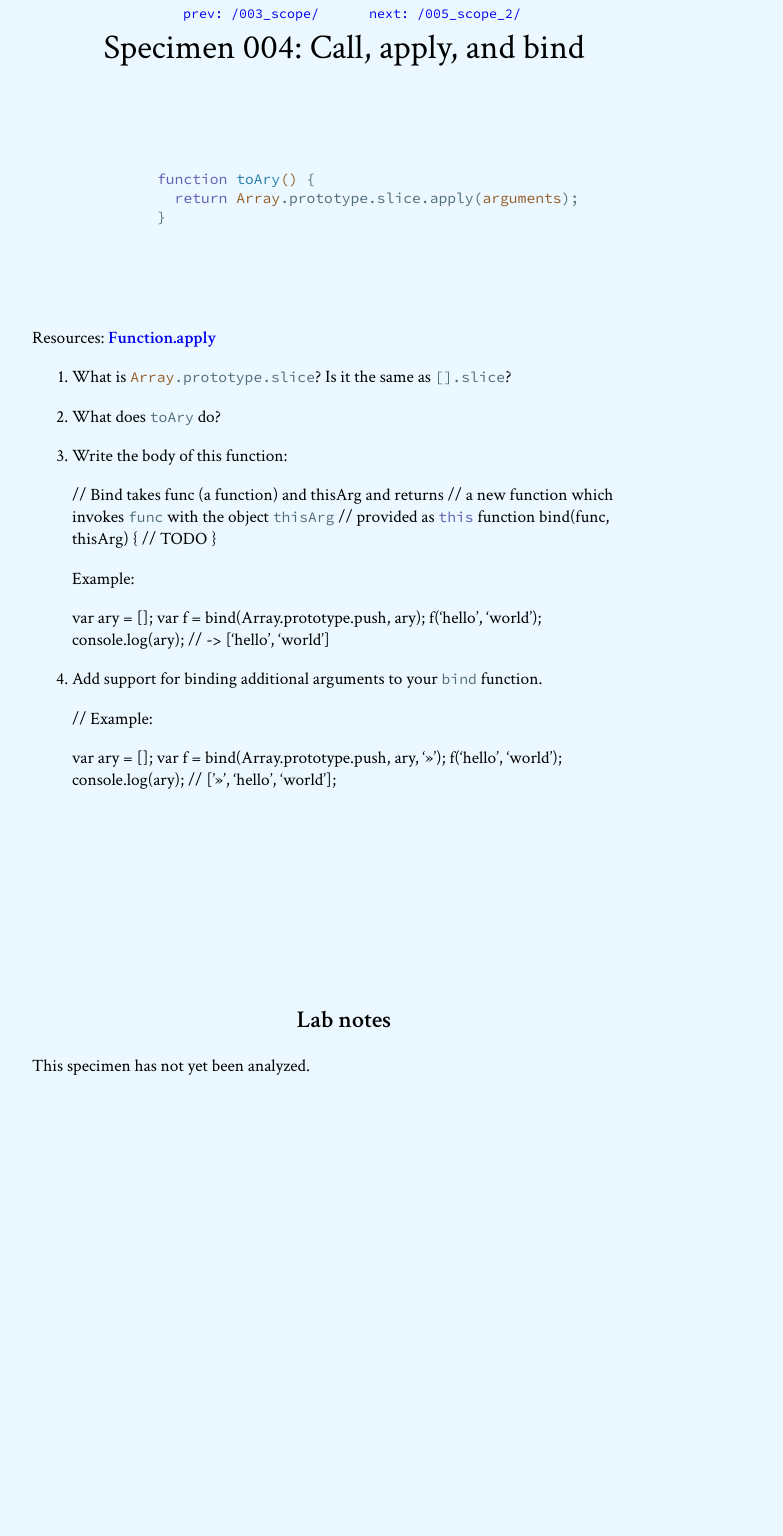
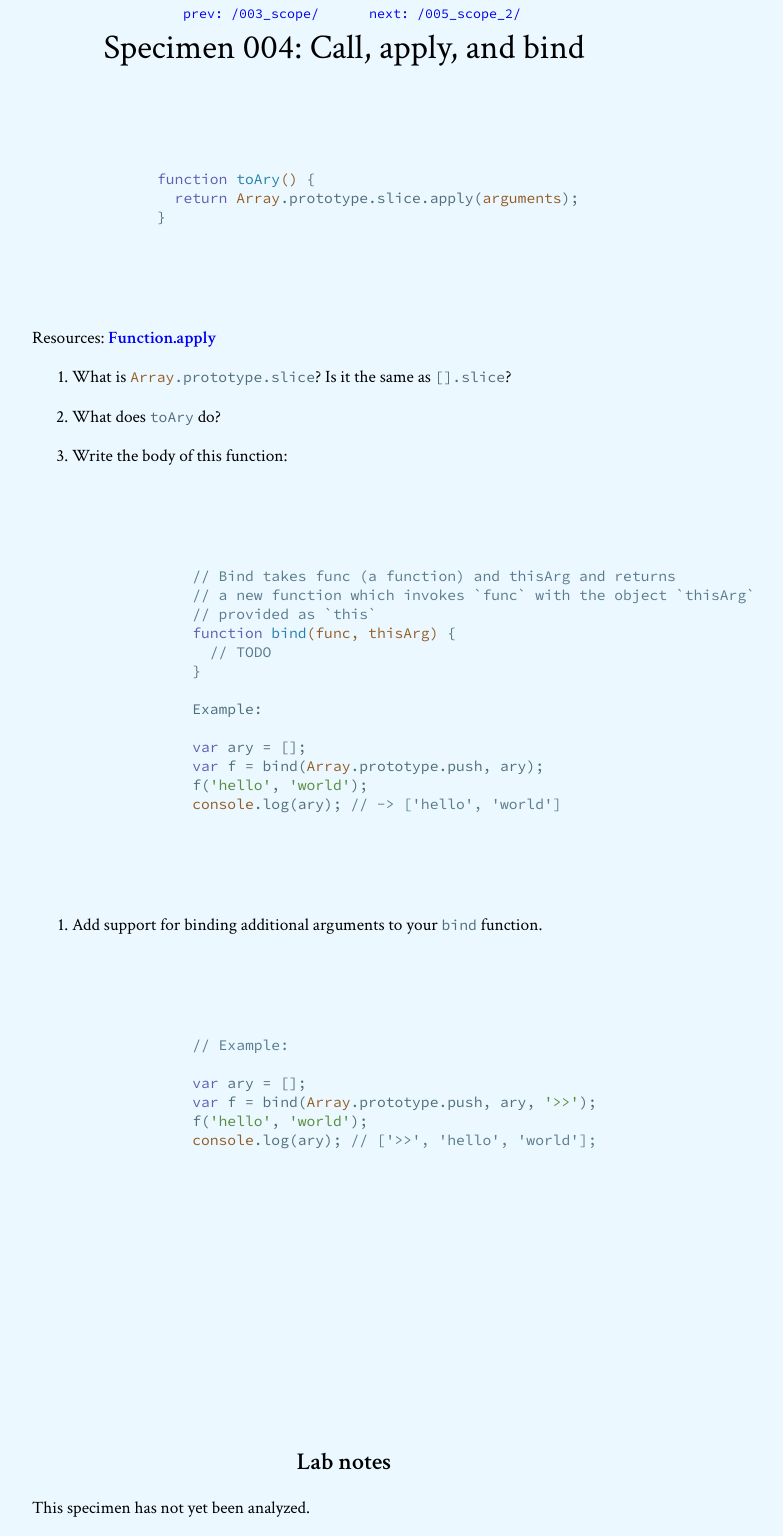
Before and after one commit to queerviolet/javascript-lab-notebook, a Jekyll site: the page built from specimens/004_call_apply_bind.md, in a window 1280 px wide. Shown: the whole page, without its empty margins (296-1079 px from the left). Built offline with Jekyll 4.4.1, drawn with Linux system fonts in a browser that asks for light colours; before the commit the page ends 1094 px from its top, so only the background shows below that; part of the change alters nothing that is shown.

````diff
--- a/specimens/004_call_apply_bind.md
+++ b/specimens/004_call_apply_bind.md
@@ -17,10 +17,11 @@ Resources: [Function.apply](https://developer.mozilla.org/en-US/docs/Web/JavaScr
 
 1. What is `Array.prototype.slice`? Is it the same as `[].slice`?
 
-1. What does `toAry` do?
+2. What does `toAry` do?
 
-2. Write the body of this function:
+3. Write the body of this function:
 
+```
     // Bind takes func (a function) and thisArg and returns
     // a new function which invokes `func` with the object `thisArg`
     // provided as `this`
@@ -34,15 +35,18 @@ Resources: [Function.apply](https://developer.mozilla.org/en-US/docs/Web/JavaScr
     var f = bind(Array.prototype.push, ary);
     f('hello', 'world');
     console.log(ary); // -> ['hello', 'world']
+```
 
-3. Add support for binding additional arguments to your `bind` function.
+4. Add support for binding additional arguments to your `bind` function.
 
+```
     // Example:
 
     var ary = [];
     var f = bind(Array.prototype.push, ary, '>>');
     f('hello', 'world');
     console.log(ary); // ['>>', 'hello', 'world'];
+```
 
 <br>
 <br>
````
